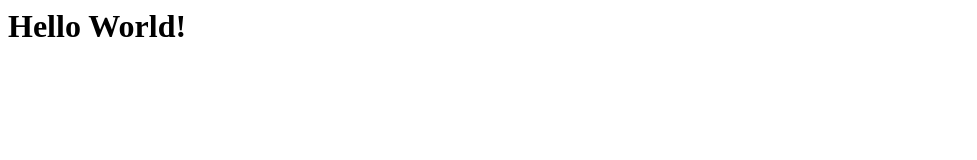
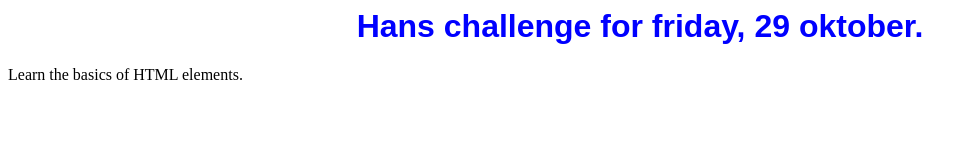
Before and after one commit to hansterhorst/100Days, a plain HTML site: page 01-html-css-basics-1/index.html in a window 1280 px wide. Shown: the whole page, without its empty margins (0-977 px from the left). Drawn offline with Linux system fonts and the light colour scheme.

Commit message:
Day 2 HTML elements and attributes.

```diff
--- a/01-html-css-basics-1/index.html
+++ b/01-html-css-basics-1/index.html
@@ -1 +1,4 @@
-<h1>Hello World!</h1>
+<h1 style="font-family: sans-serif; text-align: center; color: blue">
+   Hans challenge for friday, 29 oktober.
+</h1>
+<p>Learn the basics of HTML elements.</p>
```
